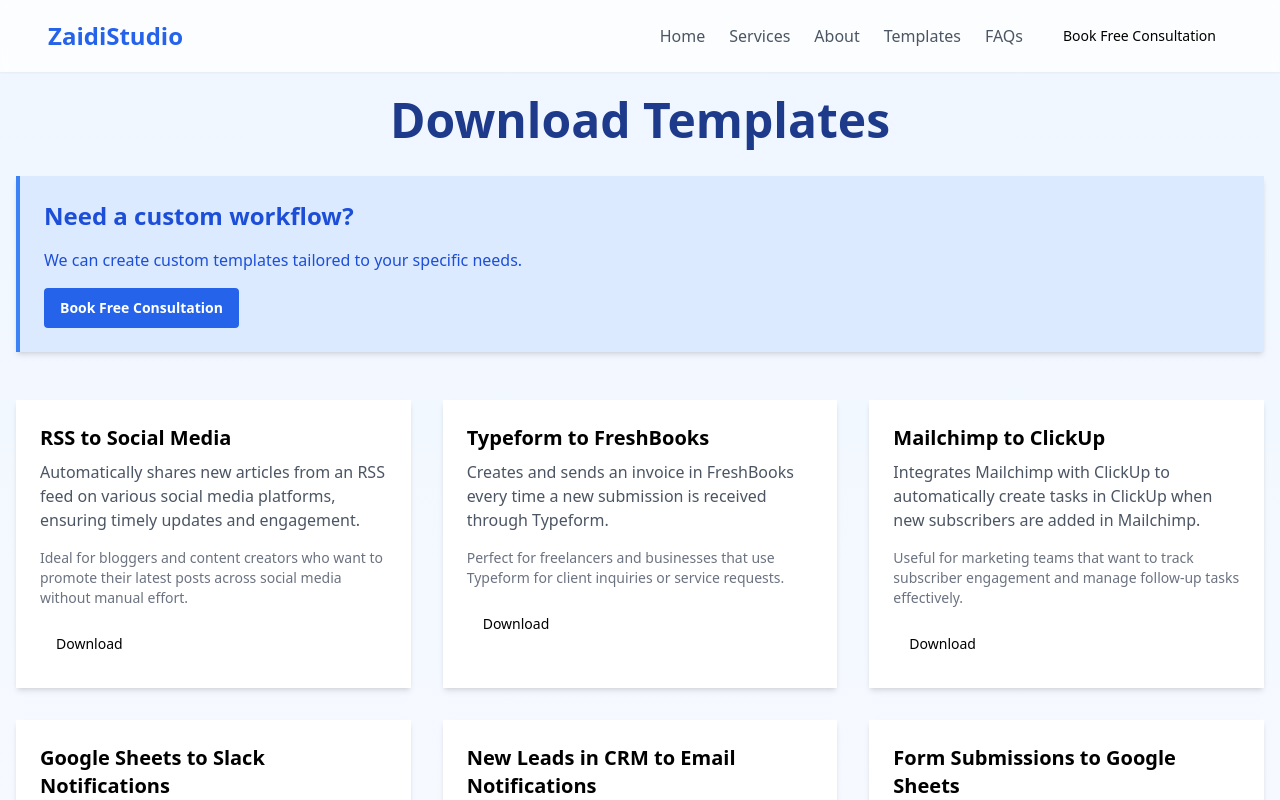
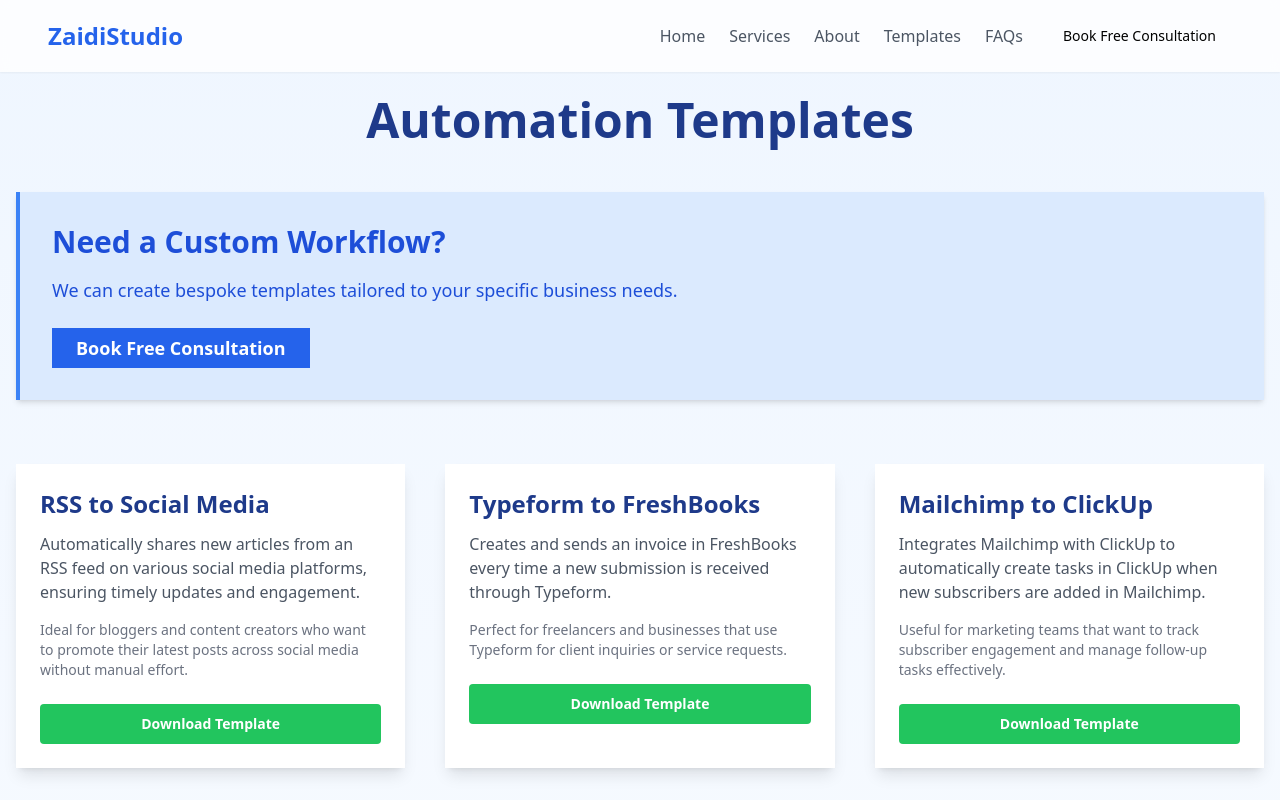
Before and after one commit to kwarula/ZaidiStudio, a React (Vite) app: page /templates in a window 1280 px wide. Shown: the top 800 px of the page. Built offline with nearby package versions, Linux system fonts and the light colour scheme; no server answers.

Commit message:
Improve template presentation
Refactor the display of templates to enhance user experience and visual appeal.
[skip gpt_engineer]

```diff
--- a/src/pages/Templates.jsx
+++ b/src/pages/Templates.jsx
@@ -54,22 +54,34 @@ const Templates = () => {
     <div className="min-h-screen flex flex-col bg-gradient-to-b from-blue-50 to-white">
       <Header />
       <main className="flex-grow container mx-auto px-4 py-24">
-        <h1 className="text-5xl font-bold mb-8 text-center text-blue-900">Download Templates</h1>
+        <h1 className="text-5xl font-bold mb-12 text-center text-blue-900">Automation Templates</h1>
 
-        <div className="bg-blue-100 border-l-4 border-blue-500 text-blue-700 p-6 mb-12 rounded-lg shadow-md">
-          <h2 className="text-2xl font-bold mb-4">Need a custom workflow?</h2>
-          <p className="mb-4">We can create custom templates tailored to your specific needs.</p>
+        <div className="bg-blue-100 border-l-4 border-blue-500 text-blue-700 p-8 mb-16 rounded-lg shadow-md">
+          <h2 className="text-3xl font-bold mb-4">Need a Custom Workflow?</h2>
+          <p className="text-lg mb-6">We can create bespoke templates tailored to your specific business needs.</p>
           <Button
             onClick={() => setIsConsultationFormOpen(true)}
-            className="bg-blue-600 hover:bg-blue-700 text-white font-bold py-2 px-4 rounded"
+            className="bg-blue-600 hover:bg-blue-700 text-white font-bold py-3 px-6 rounded-lg text-lg transition duration-300 ease-in-out transform hover:scale-105"
           >
             Book Free Consultation
           </Button>
         </div>
 
-        <div className="grid md:grid-cols-2 lg:grid-cols-3 gap-8">
+        <div className="grid md:grid-cols-2 lg:grid-cols-3 gap-10">
           {templates.map((template) => (
-            <TemplateCard key={template.id} template={template} onDownload={handleDownload} />
+            <div key={template.id} className="bg-white rounded-lg shadow-lg overflow-hidden transition duration-300 ease-in-out transform hover:scale-105">
+              <div className="p-6">
+                <h3 className="text-2xl font-semibold mb-3 text-blue-900">{template.name}</h3>
+                <p className="text-gray-600 mb-4">{template.description}</p>
+                <p className="text-sm text-gray-500 mb-6">{template.useCase}</p>
+                <Button
+                  onClick={() => handleDownload(template)}
+                  className="w-full bg-green-500 hover:bg-green-600 text-white font-bold py-2 px-4 rounded"
+                >
+                  Download Template
+                </Button>
+              </div>
+            </div>
           ))}
         </div>
 
```
